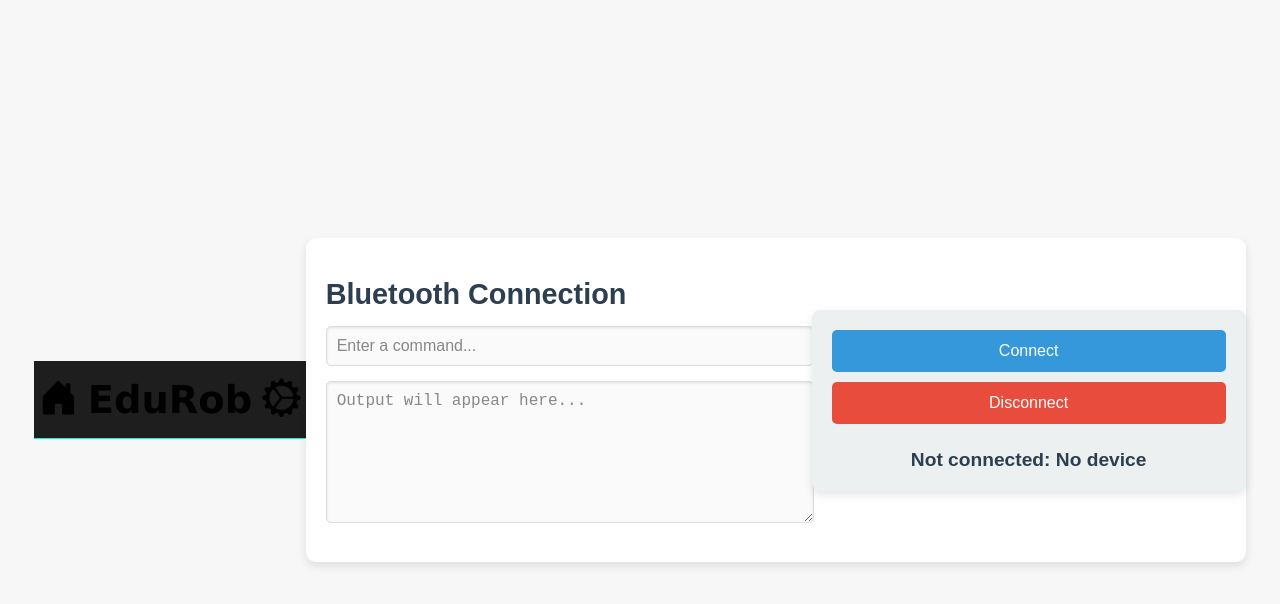
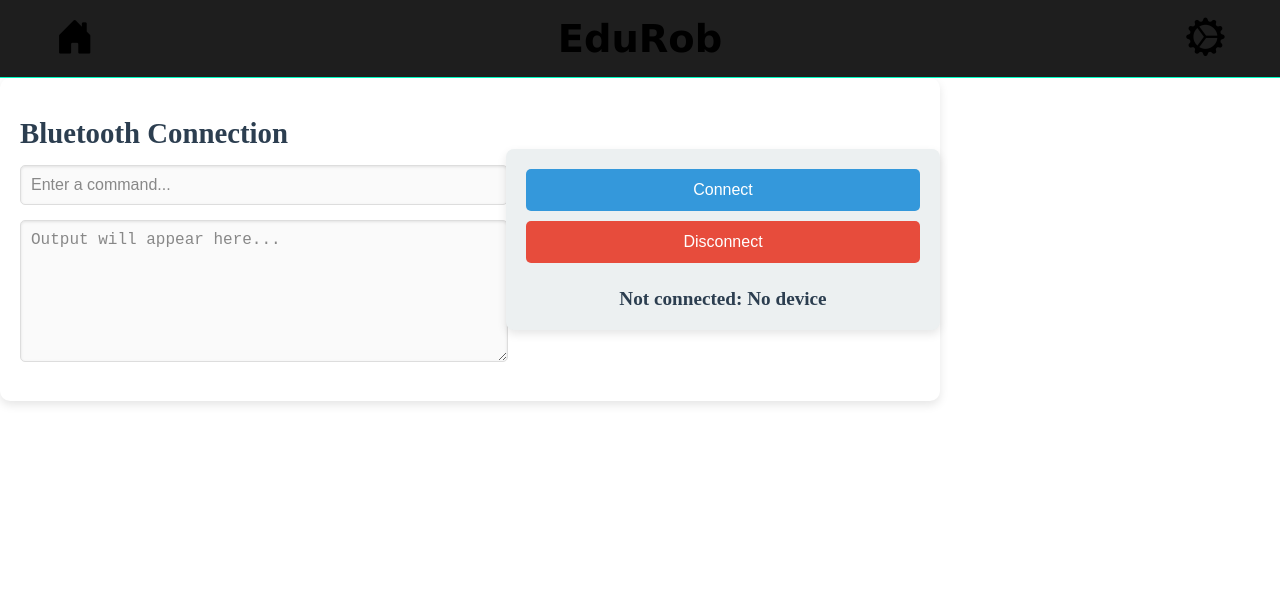
Before and after one commit to edu-rob/edu-rob, a Next.js app: page /connect in a window 1280 px wide. Shown: the top 604 px of the page. Built offline with nearby package versions, Linux system fonts and the light colour scheme.

Commit message:
fix: Removed css for body

```diff
--- a/src/app/connect/connect.css
+++ b/src/app/connect/connect.css
@@ -1,16 +1,3 @@
-/* General styling */
-body {
-    font-family: Arial, sans-serif;
-    background-color: #f7f7f7;
-    color: #333;
-    margin: 0;
-    padding: 0;
-    display: flex;
-    justify-content: center;
-    align-items: center;
-    height: 100vh;
-}
-
 /* Main container */
 .ConnectPageContainer {
     display: flex;
--- a/src/app/connect/page.tsx
+++ b/src/app/connect/page.tsx
@@ -4,7 +4,6 @@
 import "./connect.css";
 import { useState } from "react";
 import { bluetoothInit, getDevice, disconnectDevice } from "../bluetoothHandler/blueHandler";
-import NavBar from "../components/navBar/navBar";
 
 
 export default function Connect() {
```
